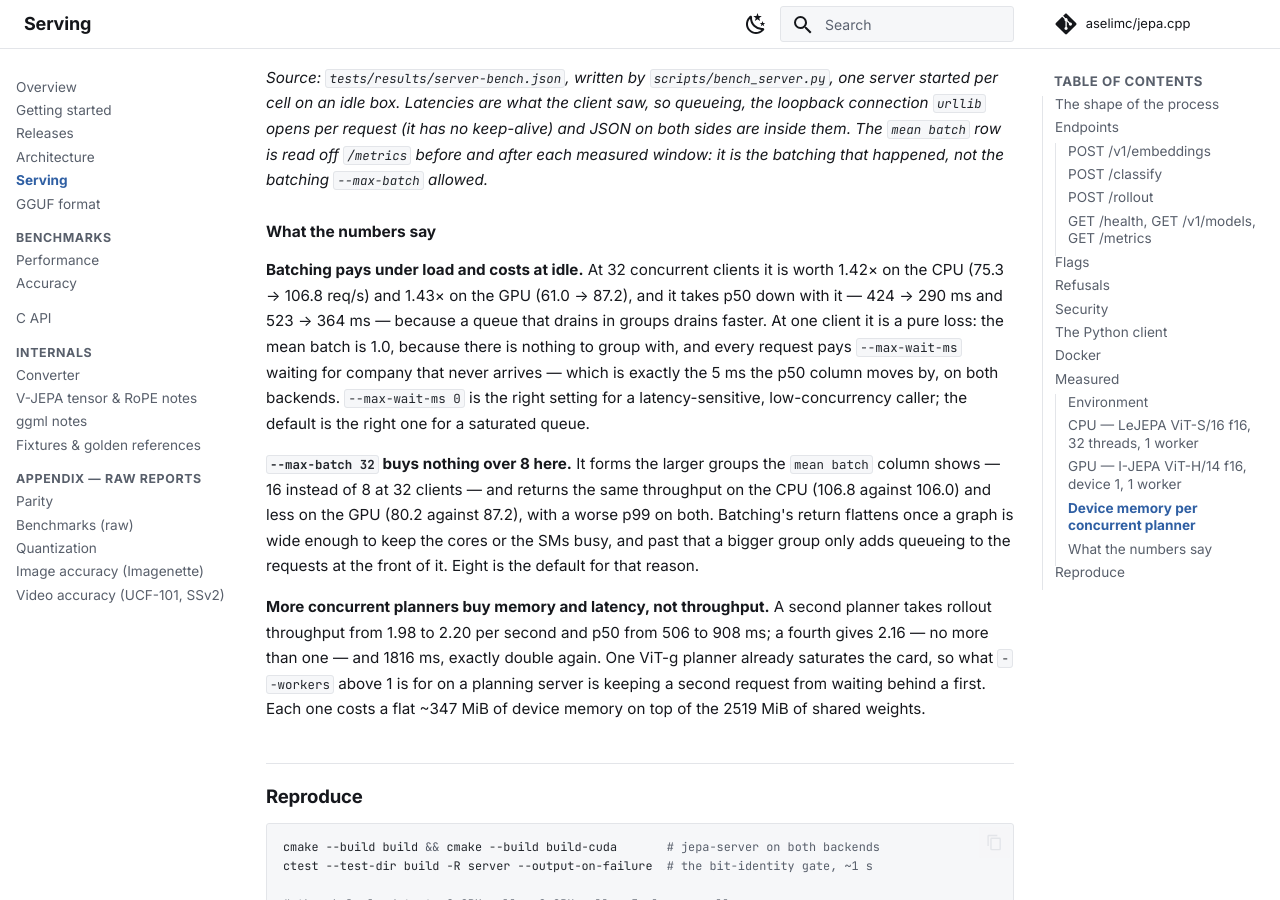
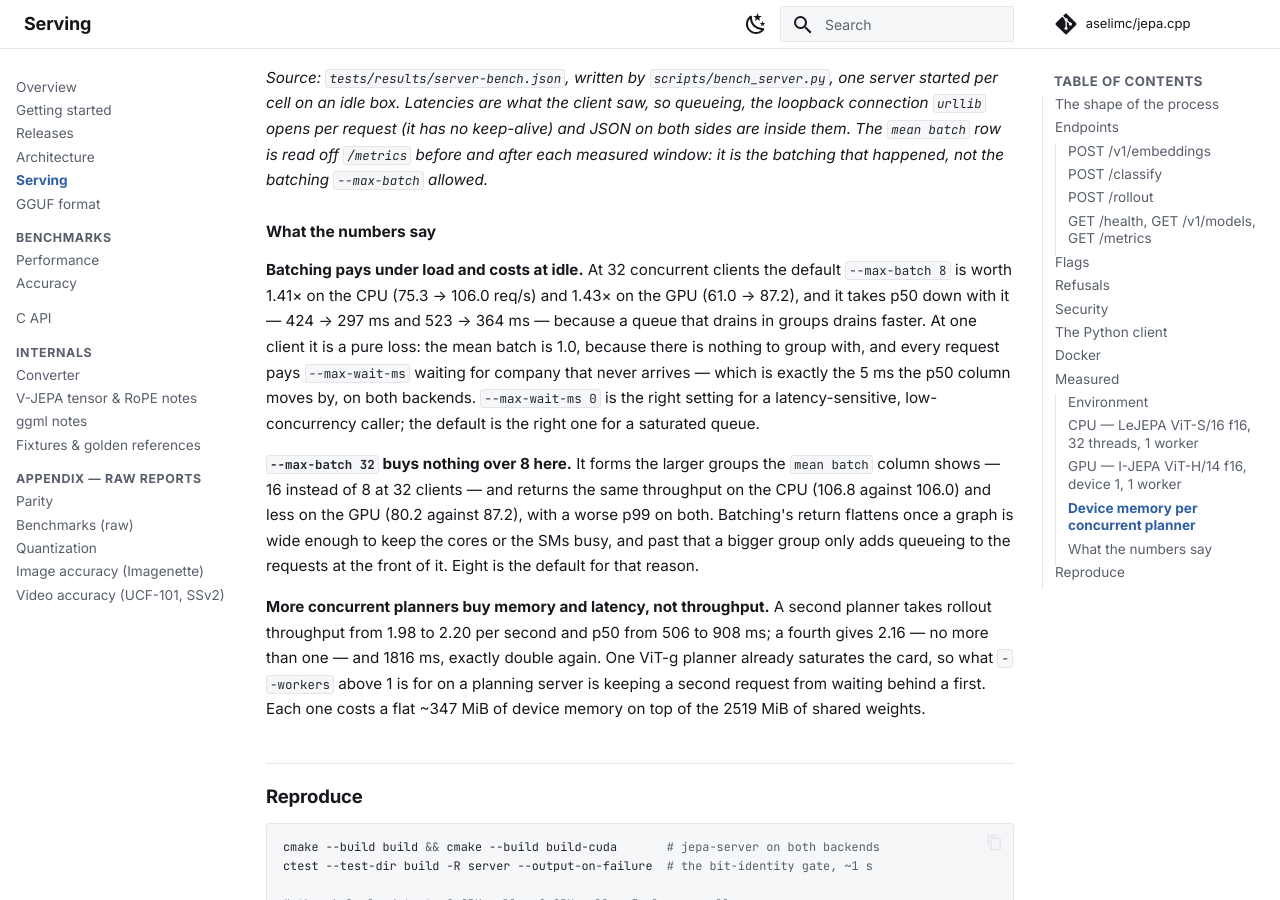
Before and after one commit to aselimc/jepa.cpp, an MkDocs documentation site: the page built from docs/serving.md, in a window 1280 px wide and 900 px high, scrolled down 6507 px. Built offline with MkDocs 1.6.1 and Material for MkDocs 9.7.7, drawn with Linux system fonts in a browser that asks for light colours; comment, search, counter and statistics services are not loaded.

Commit message:
Quote the default --max-batch in the batching claim, not the best cell
The headline read 75.3 -> 106.8 req/s, which is the --max-batch 32 cell, while
the paragraph below it recommends 8. Both now quote the same setting the page
recommends and the server defaults to: 75.3 -> 106.0 req/s (1.41x) on the CPU
and 61.0 -> 87.2 (1.43x) on the GPU, p50 424 -> 297 ms and 523 -> 364 ms.

```diff
--- a/docs/serving.md
+++ b/docs/serving.md
@@ -276,9 +276,10 @@ that happened, not the batching `--max-batch` allowed.*
 
 ### What the numbers say
 
-**Batching pays under load and costs at idle.** At 32 concurrent clients it is worth 1.42× on the
-CPU (75.3 → 106.8 req/s) and 1.43× on the GPU (61.0 → 87.2), and it takes p50 down with it — 424 →
-290 ms and 523 → 364 ms — because a queue that drains in groups drains faster. At one client it is a
+**Batching pays under load and costs at idle.** At 32 concurrent clients the default
+`--max-batch 8` is worth 1.41× on the CPU (75.3 → 106.0 req/s) and 1.43× on the GPU (61.0 → 87.2),
+and it takes p50 down with it — 424 → 297 ms and 523 → 364 ms — because a queue that drains in
+groups drains faster. At one client it is a
 pure loss: the mean batch is 1.0, because there is nothing to group with, and every request pays
 `--max-wait-ms` waiting for company that never arrives — which is exactly the 5 ms the p50 column
 moves by, on both backends. `--max-wait-ms 0` is the right setting for a latency-sensitive,
```
Also changed, not shown: CHANGELOG.md (+3 -3 lines).
